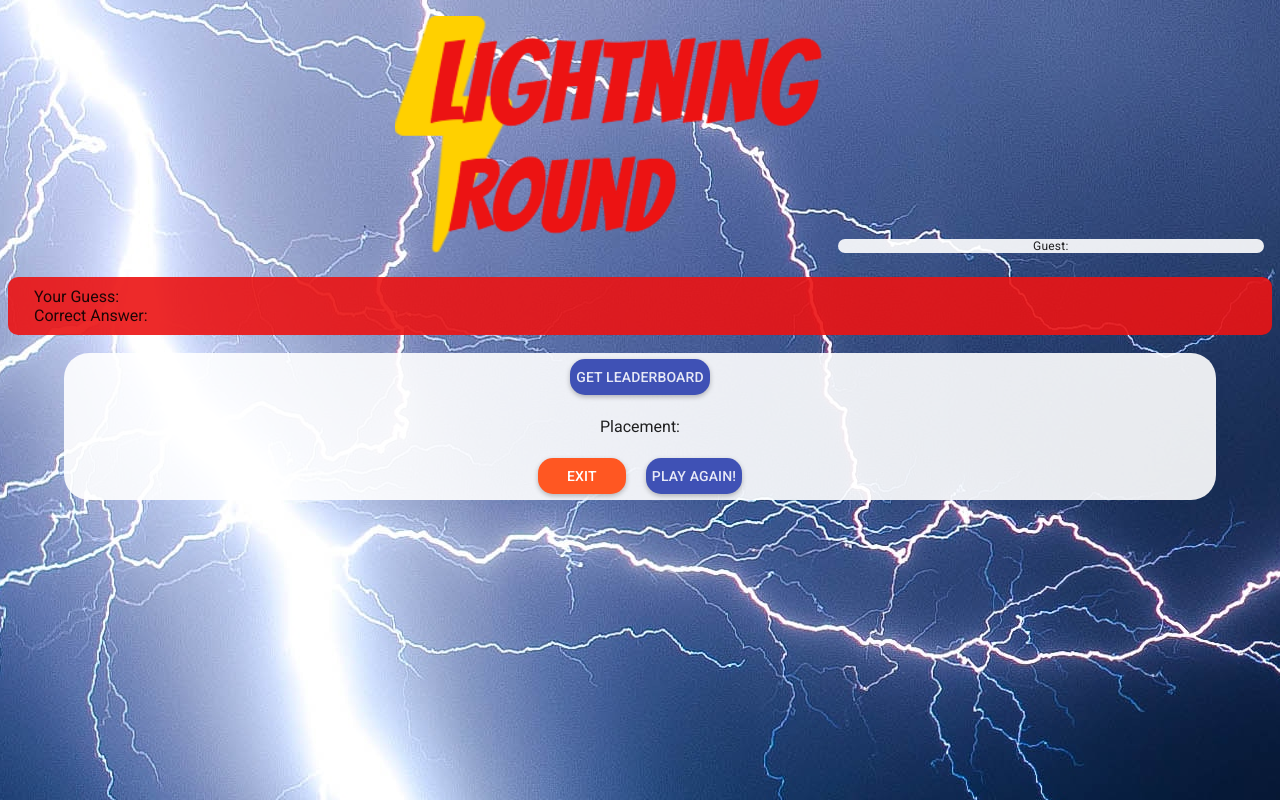
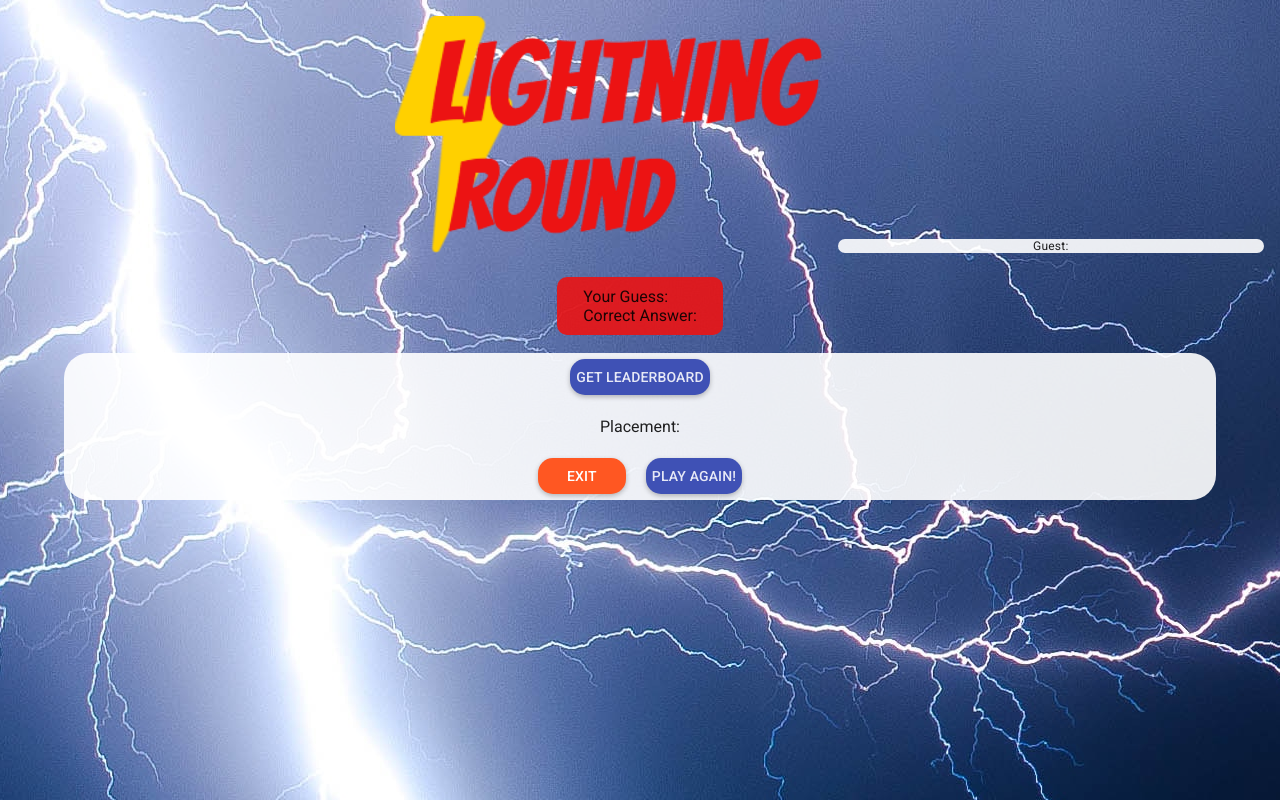
Before and after one commit to BZeise/omegaSoloProject, a website: page public/views/index.html at #!/quizEnd in a window 1280 px wide. Drawn offline with Linux system fonts and the light colour scheme; no server answers; files whose address does not match are found by name.

Commit message:
fixed last-question thing on quizEnd.html

```diff
--- a/public/views/partials/quizEnd.html
+++ b/public/views/partials/quizEnd.html
@@ -12,7 +12,7 @@
   </div>
 </div>
 
-<div layout="column">
+<div layout="column" layout-align="center center">
   <!-- Final score:  {{qc.score}} / {{qc.numQuestions}} -->
   <!-- Total time:  {{(qc.totalTime) / 1000 | number:1}}s -->
   <div flex="80" flex-offset="10" layout-margin layout-padding ng-show="qc.lastAnswerWasCorrect" class="success">
```
